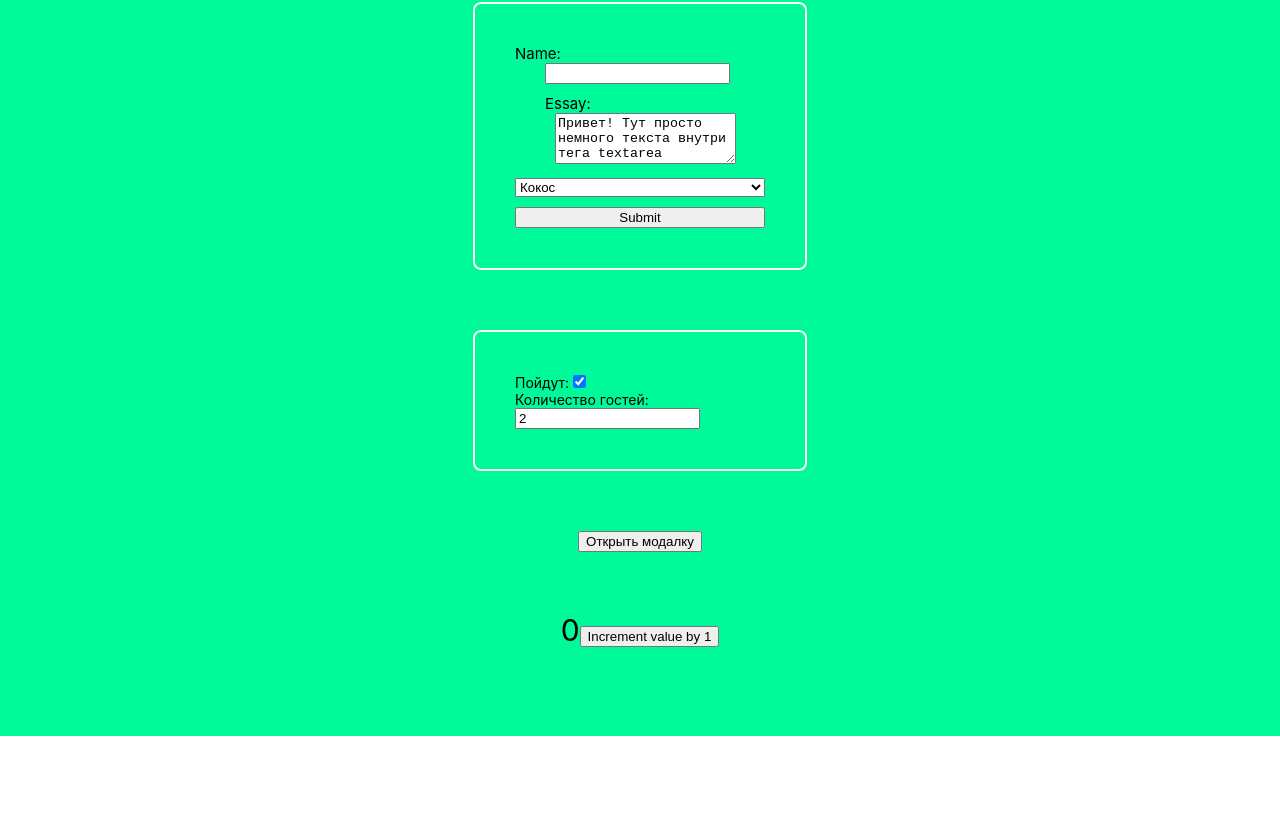
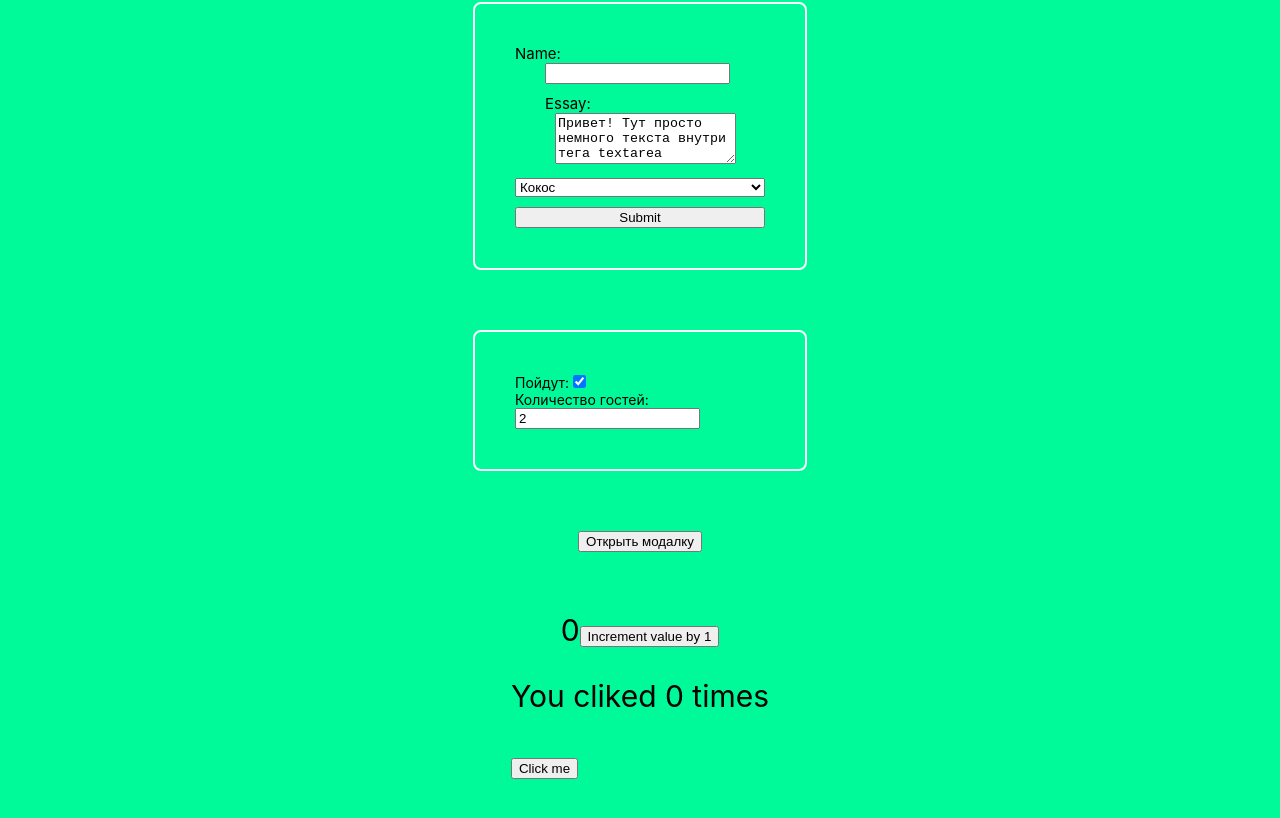
Before and after one commit to VictorSelischev/react-49-conspect, a React (Create React App) app: page / in a window 1280 px wide. Shown: the part 2019-2837 px from the top of the page. Before the commit the page ends 2755 px from the top, so only its background shows below. Built offline with nearby package versions, Linux system fonts and the light colour scheme.

Commit message:
use houck useEffect

```diff
--- a/src/App.jsx
+++ b/src/App.jsx
@@ -17,6 +17,7 @@ import HelloMessage from './components/HelloMessage/HelloMessage';
 import { ErrorBoundary } from './components/ErrorBoundary/ErrorBoundary';
 import { Modul } from './components/Modul/Modul';
 import { AppuseState } from './components/AppuseState/AppuseState';
+import { AppuseEffect } from './components/AppuseEffect/AppuseEffect';
 
 class App extends Component {
   state = {
@@ -105,6 +106,7 @@ class App extends Component {
           </Modul>
         )}
         <AppuseState />
+        <AppuseEffect />
       </div>
     );
   }
--- /dev/null
+++ b/src/components/AppuseEffect/AppuseEffect.jsx
@@ -0,0 +1,16 @@
+import { useState, useEffect } from 'react';
+
+export const AppuseEffect = () => {
+    const [value, setValue] = useState(0);
+
+    useEffect(() => {
+        document.title = `You clicked ${value} times`;
+    })
+
+    return (
+        <div>
+            <p>You cliked {value} times</p>
+            <button type='button' onClick={() => setValue(value + 1)}>Click me</button>
+        </div>
+    );
+};
```
Also changed, not shown: src/components/AppuseEffect/AppuseEffect.module.css (added).
